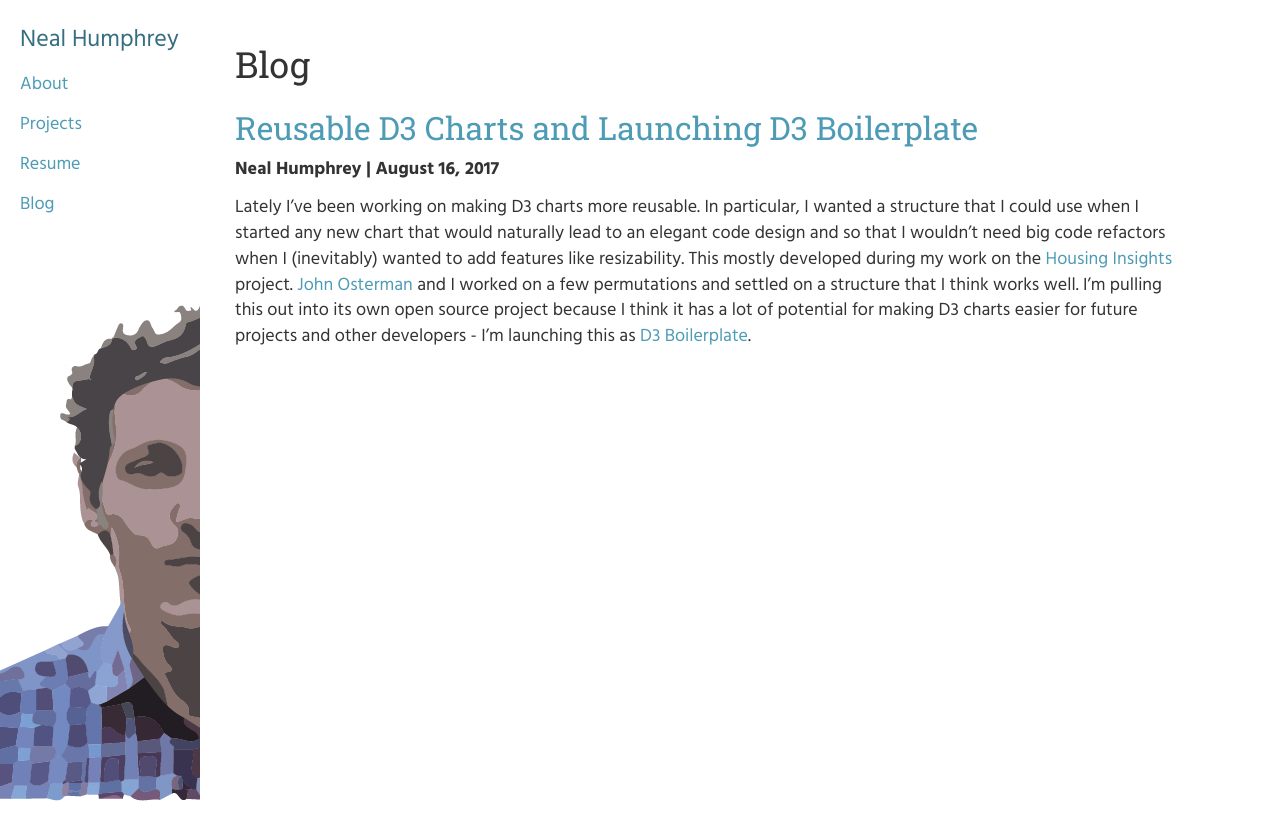
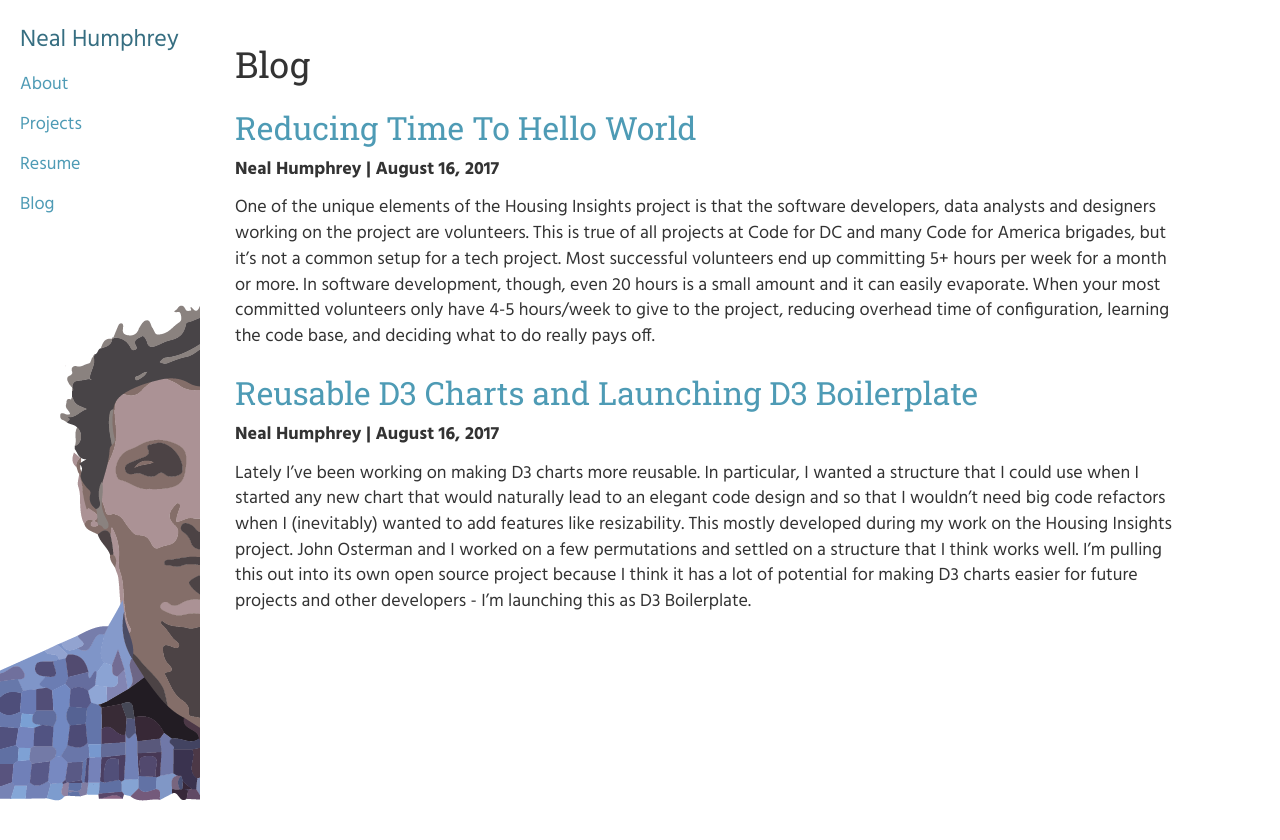
Before and after one commit to NealHumphrey/NealHumphrey.github.io, a Jekyll site: the page built from blog/index.md, in a window 1280 px wide. Shown: the top 840 px of the page. Built offline with Jekyll 4.4.1, drawn with Linux system fonts in a browser that asks for light colours; some web fonts are replaced; some of the changed lines change nothing that is shown.

Commit message:
Added a blog post and adjusted how excerpts/links work.

```diff
--- /dev/null
+++ b/_posts/2017-11-14-Reducing-Time-to-Hello-World.md
@@ -0,0 +1,80 @@
+---
+layout: blog_post
+author: Neal Humphrey
+title:  "Reducing Time To Hello World"
+date:   2017-08-16
+categories: web-development project-management
+permalink: /blog/:year/:title/
+excerpt: One of the unique elements of the Housing Insights project is that the software developers, data analysts and designers working on the project are volunteers. This is true of all projects at Code for DC and many Code for America brigades, but it’s not a common setup for a tech project. Most successful volunteers end up committing 5+ hours per week for a month or more. In software development, though, even 20 hours is a small amount and it can easily evaporate. When your most committed volunteers only have 4-5 hours/week to give to the project, reducing overhead time of configuration, learning the code base, and deciding what to do really pays off.
+---
+
+*This post is part of a series documenting lessons learned while I was the project manager of Housing Insights, a website that provides data about subsidized affordable housing for policy makers in DC. I was hired to work on the project for 20-30 hours per week, primarily managing the group of 40+ volunteers that contributed to the project.*
+
+
+One of the unique elements of the [Housing Insights](http://housinginsights.org) project is that the software developers, data analysts and designers working on the project are volunteers. This is true of all projects at Code for DC and many Code for America brigades, but it’s not a common setup for a tech project. Most successful volunteers end up committing 5+ hours per week for a month or more. In software development, though, even 20 hours is a small amount and it can easily evaporate. When your most committed volunteers only have 4-5 hours/week to give to the project, reducing overhead time of configuration, learning the code base, and deciding what to do really pays off.
+
+## Reducing time to Hello World
+When learning a new programming language, the first task is often a simple program that prints ‘Hello World’ to the screen. If we apply this concept to working on a new project, I would define this as getting someone to the point where they can run the existing code on their computer and make the first minor alteration to its behavior.
+
+While software configuration and setup is an important part of this, reducing time to Hello World goes beyond the technical and includes things like how much background information people need to know to be productive and how much time it takes to figure out where their changes need to occur in the code. We’ve had over 100 people join the project; about 40 of them submitted code that was merged into our codebase. After going through this process, these are the 4 recommendations I would make to someone leading a similar volunteer-developed project in the future:
+**Keep your project background focused on mission and vision.** Everyone needs to know they’re working on a worthy project; beyond that, just give people as much background as they need to do their first task until they ask for more.
+**Make the installation process as plug-and-play as possible.** The faster they can run the code locally the better.
+**Optimize for developer efficiency over product performance.** What this means will vary widely based on the project needs.
+**Make sure Hello World is Hello World.** Start people off on something easy.
+
+### Keep background to a minimum
+
+Early in the Housing Insights project, I provided a lot of background to people that joined the project - about the goals of the project, about how affordable housing works, about why housing subsidies are complicated. As time went on and the project developed, the context I gave got shorter and shorter - and people were able to start working quicker.
+
+There’s a tension here, though - understanding the problem and the users is necessary for building a good software product. Especially as developers start making design decisions in creating your product, they need this context to make the right choices. The message here is not to avoid giving context, but rather to space it out and scale it based on the role they’ll play in the project. Involve developers in deliberate user research projects like interviews and testing, and as these are conducted turn them into project documentation that new contributors can refer to. But to start, just give them the elevator pitch and the context and let them get the rest as they continue to work on the project.
+
+## Make installation easy
+Most coding requires some sort of specialized installation, whether it’s the programming language itself (Python, Ruby, etc.) or database client. Installing and configuring them on different operating systems and computers inevitably leads to problems - troubleshooting those problems inevitably consumes a lot of time.
+
+Housing Insights used a lot of different tools - a Postgres database (and a client to view it), Python for data ingestion and API, and Jekyll for to build our static website (which in turn needs Ruby). We started out using virtual environments in Python and instructions on configuring the Postgres installation to talk to Python, but eventually switched to [Docker](https://www.docker.com/what-docker) to manage this for us. Docker lets you install software into a virtual container that will run the same no matter where it’s installed. While Docker did help, it wasn’t a cure-all - we still had installation issues about half the time, and Docker requires significant work for one of the team members to get it set up and working properly.
+
+There’s unfortunately no one answer on how to handle the installation problem. But time spent making your installation process smoother will pay off in the long term every time you add a new person to the project. My biggest recommendations are:
+    * Make Docker your ‘default’ option for anything that requires more than one installation.
+    * Have instructions for a from-scratch installation written up, and have people try that next if anything goes wrong with Docker installation, before trying to debug Docker.
+    * Use a dependency management system (`requirements.txt` or `environment.yml` in Python or Anaconda, `package.json` with npm, etc.). Make sure you have instructions on what individual contributors will need to do if new dependencies are added (update their virtual environment, rebuild their Docker container, etc.).
+    * Assume that your users have never used the software system you’re using before. This means writing explicit step-by-step commands including where and how to install any needed software. It’s not enough to say ‘clone the repository’ - include specific instructions about opening a command prompt / terminal and the specific commands to enter in what order. For the users that don’t need that much detail it means they don’t need to think as much. Every part of your system will have at least one person who hasn’t used it before.
+
+I also found it’s useful to have every new user start by filling out a survey that includes their Github username, fork of the repository, email address, etc. immediately on starting the project. It was much easier to keep track of who was working on what when I added this to our onboarding workflow.
+
+Finally, if you’re not familiar with tools like Docker or dependency management systems, get some help from someone who is in setting up your project to be robust and well structured as early in the process as you can.
+
+## Optimize for developer efficiency over product performance.
+When we first started working on Housing Insights, we weren’t sure how complicated a system we would need for providing the data to our front end graphs. If we were lucky, we would be able to get away with simply loading data from static CSV files. We also investigated using the Code for DC’s data portal, which provides some simple API tools, and a serverless API through Amazon’s Lambda service. If our needs ended up being more complex, we’d go with using a server.
+
+At the beginning, I was 50% sure we’d need to end up going with a server. We spent time investigating each of these other alternatives, and in the meantime the front end developers went forward with a temporary approach using the static csv files. Several months in we did break down and go for the server option. In retrospect, the uncertainty of this decision meant we needed to rewrite some code and we spent a lot of time investigating options. However, the real time cost was in developers familiarity with the code - every time there is a big structural change in how the code is set up, it takes a lot of time to communicate this to everyone on the project and for them to get familiar with how this new system is set up.
+
+In a conventional team with full-time team members, I’d go the incremental route again - picking the ‘best’ option would be worth the learning time when everyone has a lot of time to devote to the project. However faced with this type of tradeoff for a volunteer team with a few hours a week per person, I’d recommend choosing a ‘more than enough’ solution early rather than incrementally increasing complexity.
+
+Optimizing for developer efficiency comes up in a few different places as well. When you’re using libraries or packages, the well known widely used systems are always preferable to the cutting edge. Even though no matter what you pick there won’t be many contributors that already know the library you’re using, having lots of tutorials and Stackoverflow questions available helps them learn faster. Lowering the amount of time learning new systems adds a lot to their output - if they were working full-time on a project, the same amount of time spent learning would be a smaller portion of their total work and so the tradeoff would be different.
+
+## Make sure Hello World is Hello World.
+
+The point of writing a Hello World application is not to make a useful contribution to the software world - it’s to prove you have your system properly set up, can run the simplest piece of code, and have a broad understanding of what the language looks like. As soon as you’re done writing it, you move on to bigger and better things.
+
+The first task that a contributor to a new project works on should be the same - proof that they have their system set up properly and have a broad understanding of how the code for that project is structured. DCAF again has a [great example of this](https://github.com/DCAFEngineering/dcaf_case_management/blob/master/docs/YOUR_FIRST_CONTRIBUTION.md) - the recommend that the first task is to add a message to the users of their tool by editing a ‘messages’ section of the code and make a pull request of that.
+
+If this first task is truly a proof of concept, the second task should still be small. When working with volunteers, it’s hard to know the level of experience people have, and whether or not they’ll stay interested in the project. The ideal second task is:
+    * Easy enough that a beginner can accomplish it in 1-2 hours, and an experienced developer in 15 minutes.
+    * Clearly defined in a task description (Github issue) that states exactly which files and sections of the code the user should look in to find what they need, and what sequence of commands are needed to run it.
+    * Useful for the project, but at least second tier in priority - this way if a new beginner contributor gets unexpectedly stuck, or if a new contributor ends up not returning to the project, development isn’t derailed.
+
+# Conclusion
+
+I know these are just the tip of the iceberg - any project managers out there that have led a civic tech project know it’s a fine balancing act to keep a team like this productive. Do you have any further suggestions for making projects like these run more effectively? Discuss it in the comments, or come to a [Code for DC Hacknight](https://codefordc.org/) to talk about it!
+
+Finally - A big thank you to [all the people](https://github.com/codefordc/housing-insights/network/members) that have contributed to [Housing Insights](http://housinginsights.org)!
+
+# Resources
+
+* You can view our [onboarding documentation here](https://github.com/codefordc/housing-insights/blob/64f820b1592b85d6cdac43f85a4fc1987ec05ec3/docs/resources/onboarding/index.md).
+* Another good example of onboarding documentation is [the DCAF project](https://github.com/DCAFEngineering/dcaf_case_management) at Code for DC.
+* If you’re trying to get set up with Docker for the first time, Code for DC also has a [‘Project Management’ project](https://github.com/codefordc/project-management) that provides some copy-paste Docker images for common setups.
+* DCAF’s [example of a first simple proof of setup task for new contributors](https://github.com/DCAFEngineering/dcaf_case_management/blob/master/docs/YOUR_FIRST_CONTRIBUTION.md) - adding a message to the users of their tool by editing a ‘messages’ section of the code and make a pull request of that.
+
+
+*The Civic Tech and Data Collaborative is a partnership of Code for America, Living Cities, and the National Neighborhood Indicators Partnership and is supported by the John D. and Catherine T. MacArthur Foundation. The national organizations are working with seven communities around the country to understand how to harness the power of data and technology to increase efficiency, equity, and effectiveness in order to benefit the most vulnerable residents in our urban communities.*
--- a/blog/index.md
+++ b/blog/index.md
@@ -9,9 +9,9 @@ title:  "Blog"
 {% for post in site.posts %}
 <article>
     <h2>
-        <a href="{{ post.url }}">{{ post.title }}</a>
+        <a href="{{ site.baseurl }}{{ post.url }}">{{ post.title }}</a>
     </h2>
     <p class="subtitle"><strong>{{ post.author }} | {{ post.date | date: '%B %d, %Y' }} </strong></p>
-    <p>{{ post.excerpt }}</p>
+    <p>{{ post.excerpt | strip_html }}</p>
 </article>
 {% endfor %}
```
